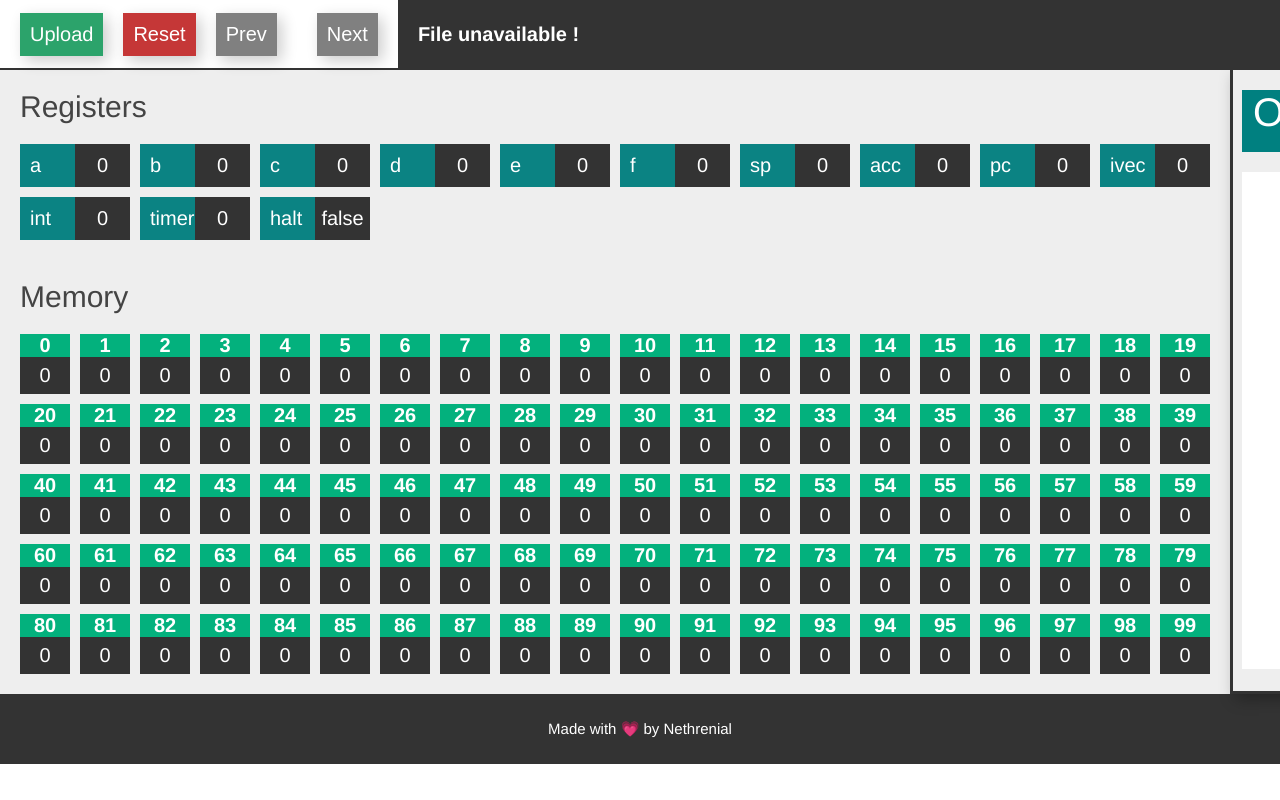
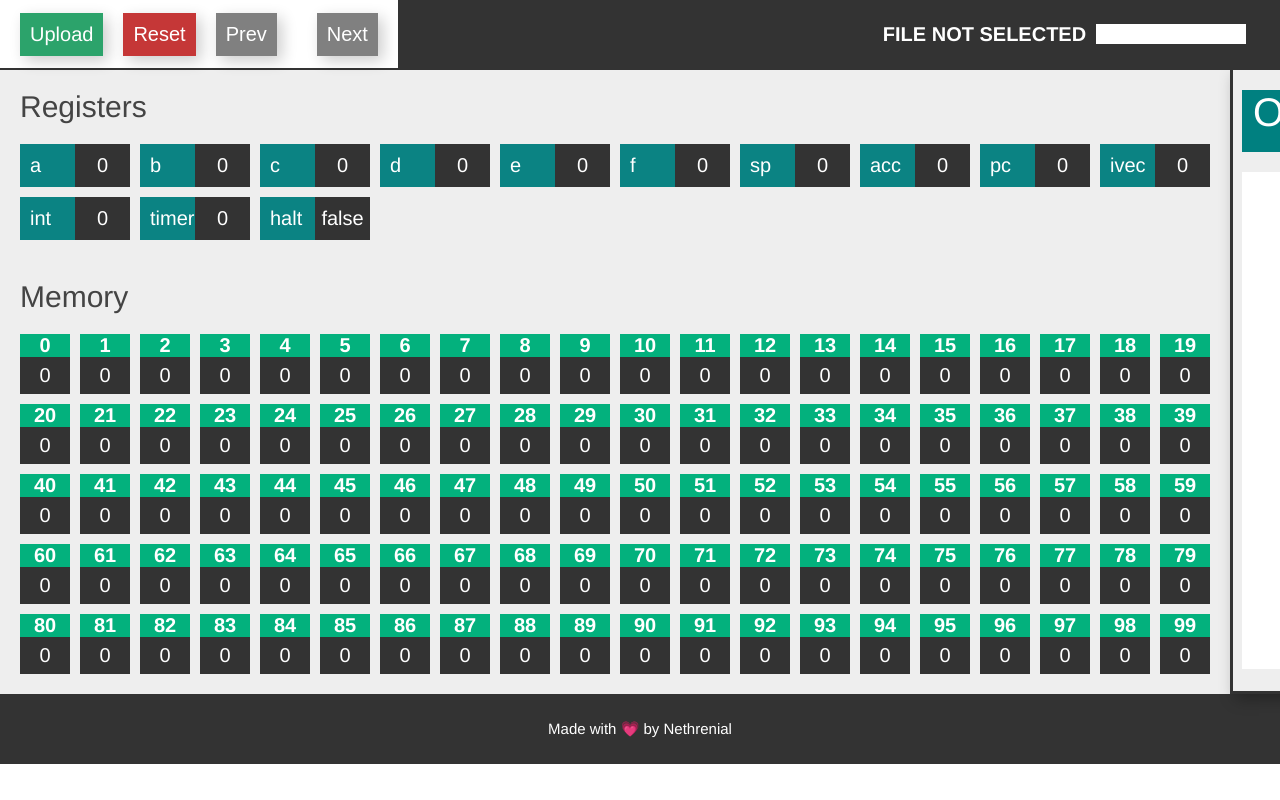
Before and after one commit to Nethrenial/simple-assembly-visualizer, a Vue app: page / in a window 1280 px wide. Shown: the top 800 px of the page. Built offline with nearby package versions, Linux system fonts and the light colour scheme.

Commit message:
Fixed the issue of back functionality

```diff
--- a/src/App.vue
+++ b/src/App.vue
@@ -134,6 +134,7 @@ const file = ref("");
 let reader: FileReader | null = null;
 let instructionLines: string[] = [];
 let nextInstruction = ref("");
+let prevInstruction = ref("");
 
 const previousStates: Ref<Array<State>> = ref([]);
 
@@ -158,14 +159,28 @@ const executeNext = () => {
   } else {
     if (!reg.value["halt"] && !isFinished.value) {
       isAtStart.value = false;
+      console.log(nextInstruction.value);
+
       previousStates.value.push({
         memoryState: Object.assign({}, memory.value),
         registersState: Object.assign({}, reg.value),
+        nextInstruction: `${(
+          memory.value.store[reg.value["pc"]] as string[]
+        ).join(" ")}`,
+        prevInstruction: `${prevInstruction.value}`,
       });
+
+      prevInstruction.value = nextInstruction.value;
 
       let i = reg.value["pc"] as number;
       let instruction =
         instructions[(memory.value.store[i] as string[])[0] as string];
+      if (((memory.value.store[i] as string[])[0] as string) === "halt") {
+        isFinished.value = true;
+        previousStates.value[previousStates.value.length - 1].nextInstruction =
+          "halt";
+        console.log(previousStates.value);
+      }
       instruction((memory.value.store[i] as string[]).slice(1));
       reg.value["timer"] = (reg.value["timer"] as number) - 1;
       if (reg.value["int"] === 1 && reg.value["timer"] === 0) {
@@ -174,49 +189,32 @@ const executeNext = () => {
         reg.value["pc"] = reg.value["ivec"];
         reg.value["int"] = 0;
       }
-      console.log(memory.value.store[reg.value["pc"]]);
       const stringArr = memory.value.store[reg.value["pc"]];
       if (stringArr) {
         nextInstruction.value = (stringArr as string[]).join(" ");
-      } else {
-        isFinished.value = true;
       }
     }
   }
 };
 
-const executePrevious = () => {
-  if (instructionLines.length === 0 || !reader) {
-    console.log("Not any instructions");
-  } else {
+const goBack = () => {
   if (previousStates.value.length > 0) {
-      console.log(previousStates.value.length);
     isFinished.value = false;
-
     const previousState = previousStates.value.pop() as State;
-
     reg.value = previousState.registersState;
     memory.value = previousState.memoryState;
-
-      nextInstruction.value = (
-        memory.value.store[reg.value["pc"] as number] as string[]
-      ).join(" ");
-      let i = reg.value["pc"] as number;
-      let instruction =
-        instructions[(memory.value.store[i] as string[])[0] as string];
-      instruction((memory.value.store[i] as string[]).slice(1));
-      reg.value["timer"] = (reg.value["timer"] as number) - 1;
-      if (reg.value["int"] === 1 && reg.value["timer"] === 0) {
-        reg.value["sp"] = (reg.value["sp"] as number) + 1;
-        memory.value.store[reg.value["sp"]] = reg.value["pc"] as number;
-        reg.value["pc"] = reg.value["ivec"];
-        reg.value["int"] = 0;
+    nextInstruction.value = previousState.nextInstruction;
+    prevInstruction.value = previousState.prevInstruction;
+    if (previousState.nextInstruction.startsWith("out")) {
+      outputs.value.outputs.pop();
     }
+    if (previousStates.value.length === 0) {
+      isAtStart.value = true;
     }
   }
 };
 
-const logFile = (e: Event) => {
+const loadFile = (e: Event) => {
   if ((e.target as HTMLInputElement).files?.length != 0) {
     isFileUploaded.value = true;
     reader = new FileReader();
@@ -277,6 +275,8 @@ const reset = () => {
   outputs.value = {
     outputs: [],
   };
+  nextInstruction.value = "";
+  prevInstruction.value = "";
 };
 </script>
 
@@ -284,29 +284,36 @@ const reset = () => {
   <div class="input-and-reset">
     <div class="buttons">
       <AssemblyFileInput
-        @asm-file-selected="logFile"
+        @asm-file-selected="loadFile"
         :is-file-uploaded="isFileUploaded"
         :file-name="file"
       />
       <ResetVm @click="reset" />
-      <PrevExecution
-        @click="executePrevious"
-        :is-disabled="isPrevButtonDisabled"
-      />
+      <PrevExecution @click="goBack" :is-disabled="isPrevButtonDisabled" />
       <NextExecution @click="executeNext" :is-disabled="isNextButtonDisabled" />
     </div>
 
-    <div class="instruction">
-      <strong>
+    <div class="instructions">
+      <div class="prev">
+        <span v-if="!isAtStart">
+          {{ isFileUploaded ? "PREV :  " : "FILE NOT SELECTED" }}
+        </span>
+        <strong class="instruction" v-if="!isAtStart">
+          {{ isFileUploaded ? prevInstruction : "" }}
+        </strong>
+      </div>
+      <div class="next">
         {{
           isFileUploaded
             ? isFinished
-              ? "All instructions executed"
-              : `Next Instruction`
-            : "File unavailable !"
+              ? "ENDED"
+              : `NEXT :  `
+            : "FILE NOT SELECTED"
         }}
+        <strong class="instruction" v-if="!isFinished">
+          {{ isFileUploaded ? (isFinished ? "" : nextInstruction) : "" }}
         </strong>
-      {{ isFileUploaded ? (isFinished ? "" : " : " + nextInstruction) : "" }}
+      </div>
     </div>
   </div>
   <div class="container">
@@ -364,7 +371,7 @@ body {
   align-items: center;
 }
 
-.instruction {
+.instructions {
   background-color: #333;
   font-size: 2rem;
   flex: 1;
@@ -372,8 +379,32 @@ body {
   color: #fff;
   display: flex;
   align-items: center;
+  justify-content: space-between;
   padding-left: 2rem;
   height: 100%;
+}
+
+.instruction {
+  background-color: #fff;
+  padding: 1rem;
+  color: #333;
+  margin-left: 1rem;
+  width: 150px;
+  text-align: center;
+}
+
+.prev {
+  flex: 1;
+  display: flex;
+  align-items: center;
+  justify-content: center;
+}
+.next {
+  flex: 1;
+  display: flex;
+  align-items: center;
+
+  justify-content: center;
 }
 
 .container {
--- a/src/components/MemBlock.vue
+++ b/src/components/MemBlock.vue
@@ -16,20 +16,24 @@ const { index, value } = toRefs(props);
 watch(value, (newValue, oldValue) => {
   if (newValue !== oldValue) {
     justChanged.value = true;
+  } else {
+    justUpdated.value = true;
   }
   setTimeout(() => {
     justChanged.value = false;
+    justUpdated.value = false;
   }, 500);
 });
 
 const justChanged = ref(false);
+const justUpdated = ref(false);
 </script>
 
 <template>
   <div
     class="mem-block"
     :style="{
-      backgroundColor: justChanged ? 'red' : '#333',
+      backgroundColor: justChanged ? 'red' : justUpdated ? '#f66c68' : '#333',
     }"
   >
     <div class="index">{{ index }}</div>
--- a/src/components/Register.vue
+++ b/src/components/Register.vue
@@ -16,20 +16,24 @@ const { regName, regValue } = toRefs(props);
 watch(regValue, (newValue, oldValue) => {
   if (newValue !== oldValue) {
     justChanged.value = true;
+  } else {
+    justUpdated.value = true;
   }
   setTimeout(() => {
     justChanged.value = false;
+    justUpdated.value = false;
   }, 500);
 });
 
 const justChanged = ref(false);
+const justUpdated = ref(false);
 </script>
 
 <template>
   <div
     class="register"
     :style="{
-      backgroundColor: justChanged ? 'red' : '#333',
+      backgroundColor: justChanged ? 'red' : justUpdated ? '#f66c68' : '#333',
     }"
   >
     <div class="name">{{ regName }}</div>
--- a/src/types/state.ts
+++ b/src/types/state.ts
@@ -4,4 +4,6 @@ import { Memory } from "./memory";
 export interface State {
   memoryState: Memory;
   registersState: Reg & { [key: string]: number | boolean };
+  nextInstruction: string;
+  prevInstruction: string;
 }
```
Also changed, not shown: firebase.json (added), 1 other file (tests, documents, lock files or other folders). Lines whose indentation alone changed are shown as unchanged.
